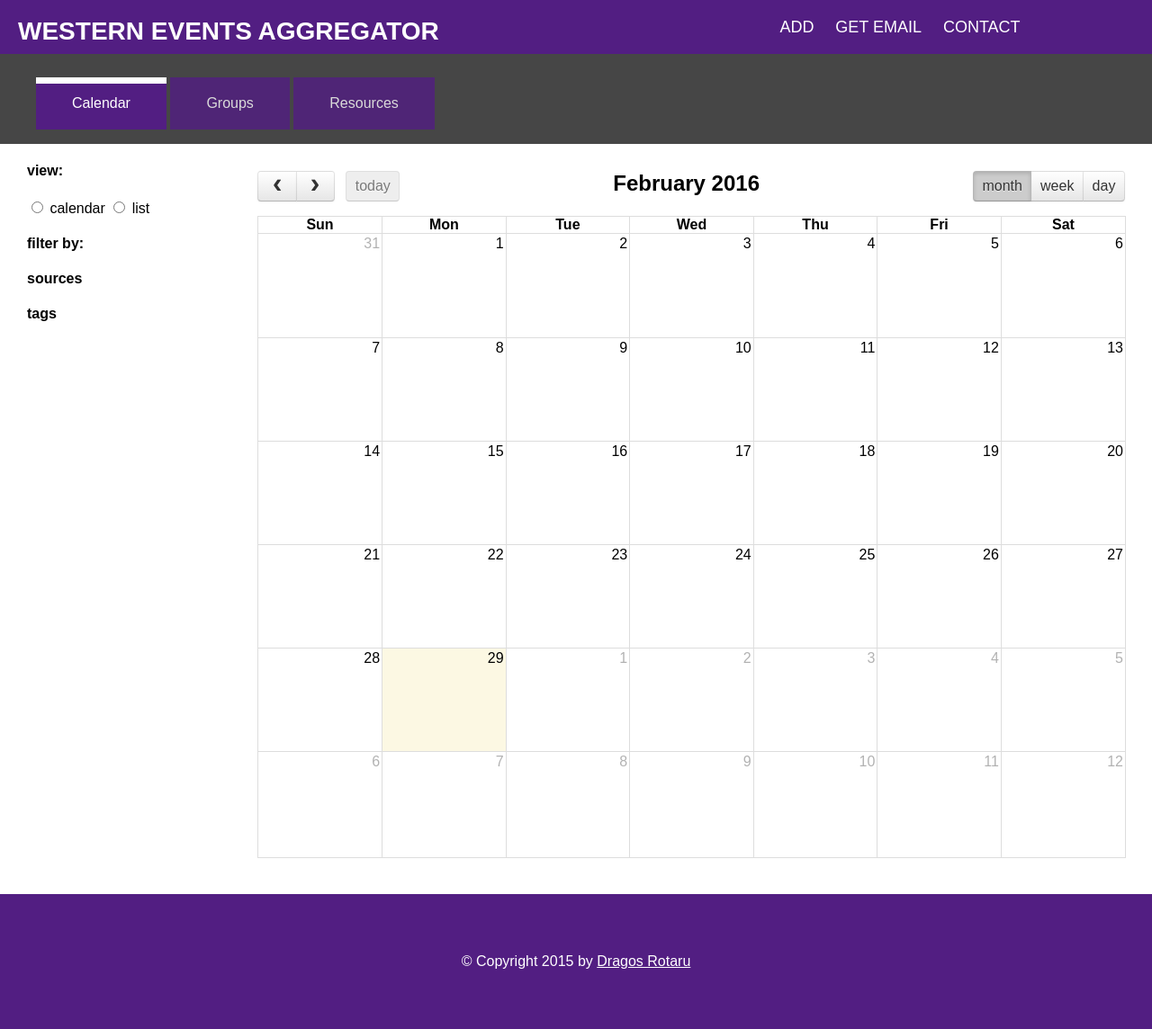
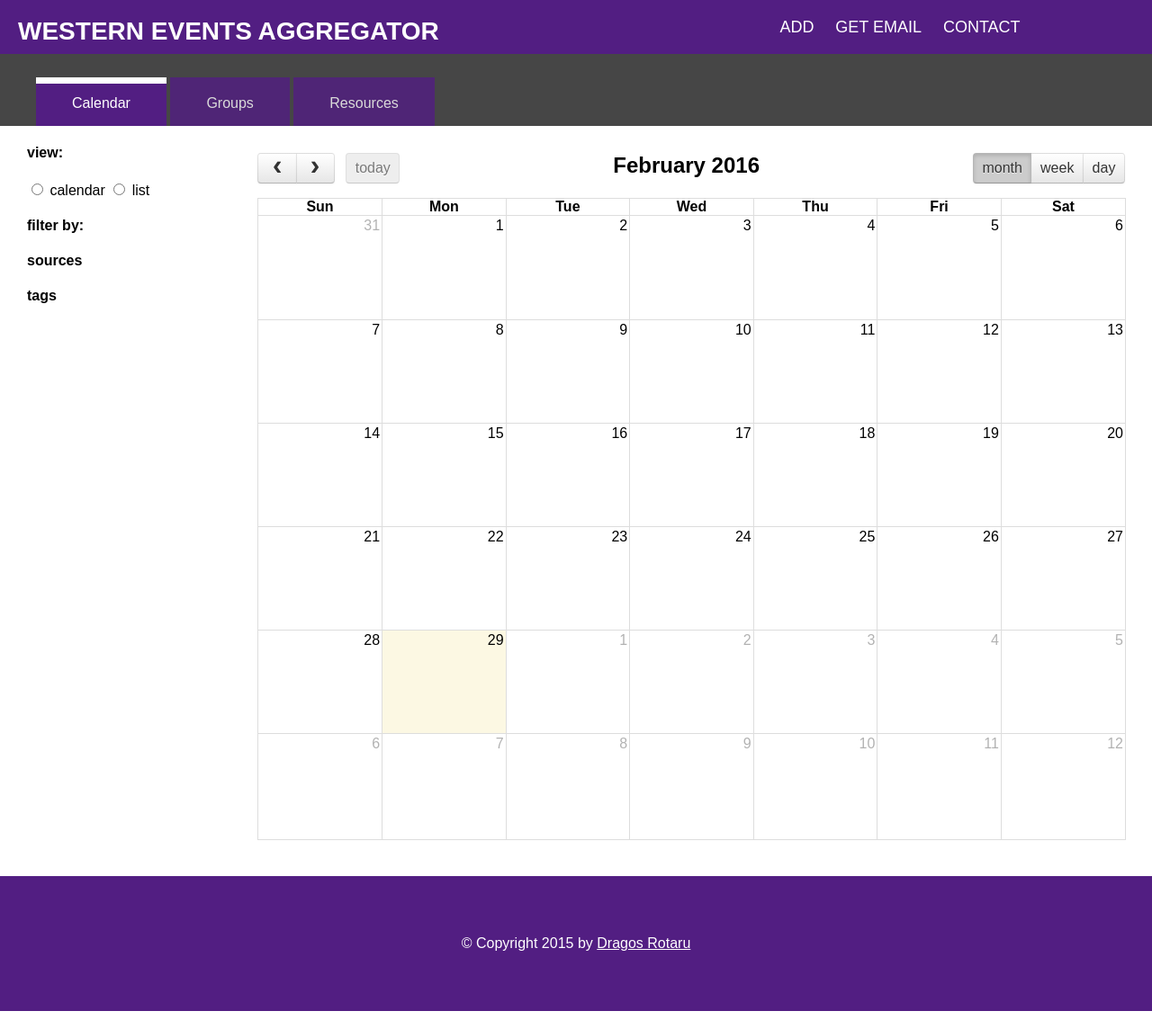
Before and after one commit to DragosRotaru/WesternEventsAgregator, a Flask app: page / in a window 1280 px wide. Shown: the whole page at 90% size. Run offline with Flask 2, Linux system fonts and the light colour scheme; data that the repository does not hold is empty; some libraries are stand-ins or nearby versions.

Commit message:
style change

```diff
--- a/static/styles.css
+++ b/static/styles.css
@@ -70,7 +70,7 @@ nav ul ul li {
  color:#fff;
  display: inline-block;
  padding: 20px 40px;
- margin-bottom: 0px;
+ margin-bottom: -20px;
  opacity: 0.8;
  cursor:pointer;
  z-index:0;
```
